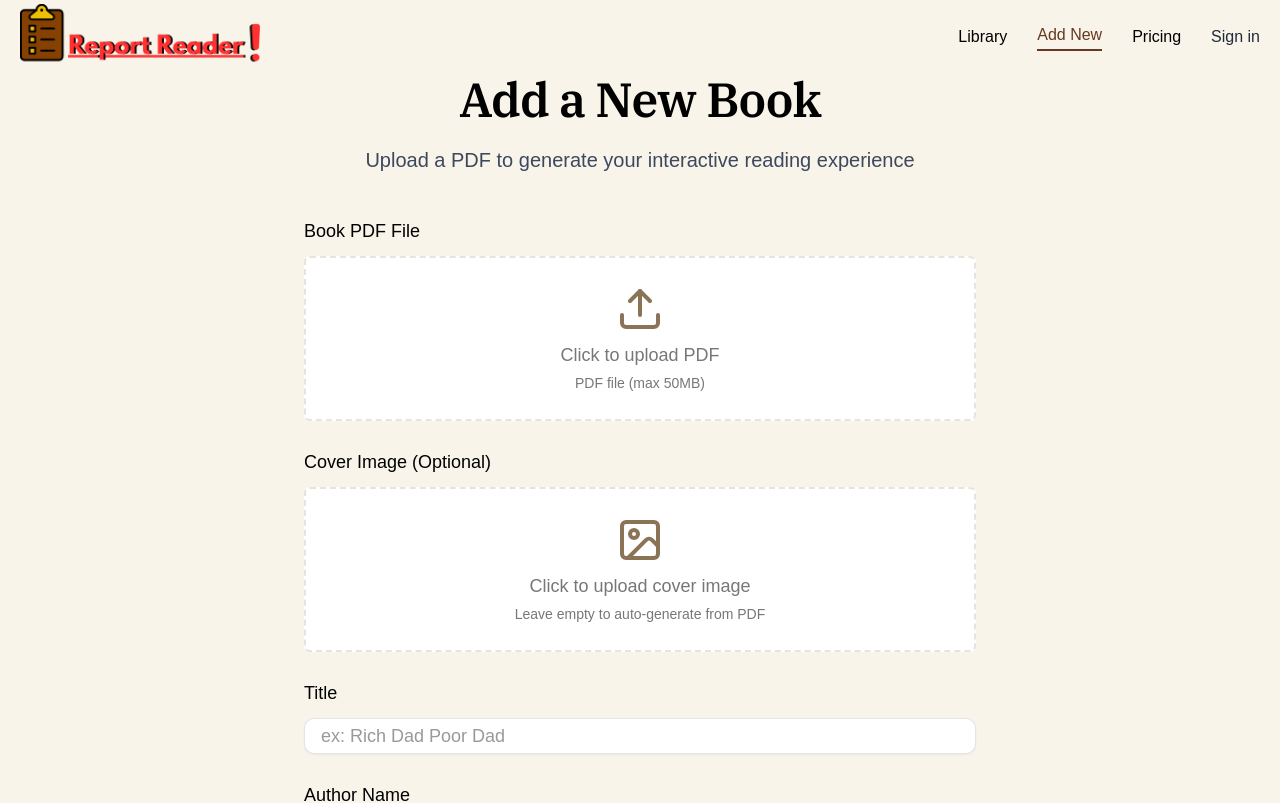
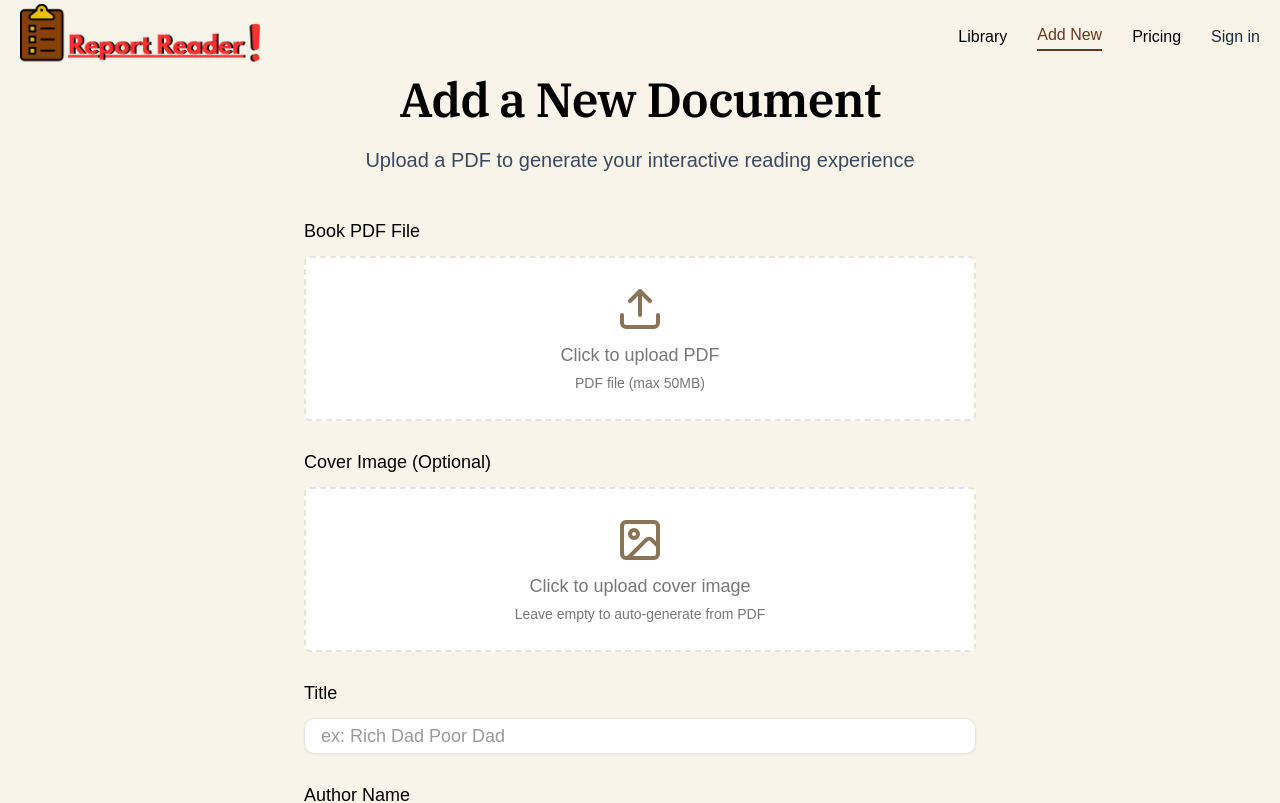
Before and after one commit to Marquis4484/reportreader, a Next.js app: page /books/new in a window 1280 px wide. Shown: the top 803 px of the page. Built offline with nearby package versions, Linux system fonts and the light colour scheme; no server answers; a web font is replaced by a local one.

Commit message:
small changes

```diff
--- a/app/(root)/books/new/page.tsx
+++ b/app/(root)/books/new/page.tsx
@@ -4,8 +4,8 @@ const Page = () => {
     return (
         <main className="new-book">
             <section className="flex flex-col gap-5 text-center">
-                <h1 className="page-title-xl">Add a New Book</h1>
-                <p className="subtitle">Upload a PDF to generate your  interactive reading experience</p>
+                <h1 className="page-title-xl">Add a New Document</h1>
+                <p className="subtitle">Upload a PDF to generate your interactive reading experience</p>
             </section>
 
             <UploadForm />
--- a/app/(root)/subscriptions/page.tsx
+++ b/app/(root)/subscriptions/page.tsx
@@ -6,7 +6,7 @@ export default function SubscriptionsPage() {
       <div className="flex flex-col items-center text-center mb-10">
         <h1 className="text-4xl font-bold font-serif mb-4">Choose Your Plan</h1>
         <p className="text-muted-foreground max-w-2xl">
-          Upgrade to unlock more books, longer sessions, and advanced features.
+          Upgrade to add more documents, longer sessions, and advanced features.
         </p>
       </div>
 
```
